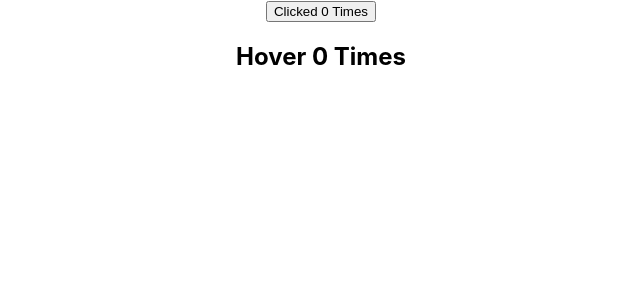
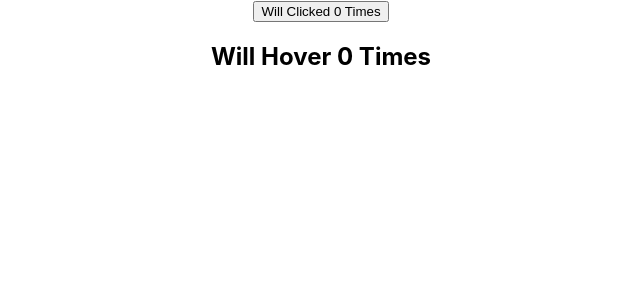
Before and after one commit to illwillgusto/hello-world, a React (Create React App) app: page / in a window 1280 px wide. Shown: the top 300 px of the page, without its empty margins (319-959 px from the left). Built offline with nearby package versions, Linux system fonts and the light colour scheme.

Commit message:
name prop added
added the name prop to both comps

```diff
--- a/src/Components/ClickCounter.js
+++ b/src/Components/ClickCounter.js
@@ -18,7 +18,7 @@ class ClickCounter extends Component {
 
   render() {
     const { count } = this.state
-     return  <button onClick={this.incrementCount}>Clicked { count } Times</button>
+     return  <button onClick={this.incrementCount}>{this.props.name} Clicked { count } Times</button>
   }
 }
 
--- a/src/Components/HoverCounter.js
+++ b/src/Components/HoverCounter.js
@@ -17,7 +17,7 @@ class HoverCounter extends Component {
       }
   render() {
     const {count} = this.state
-    return <h2 onMouseOver={this.incrementCount}>Hover { count } Times</h2>
+    return <h2 onMouseOver={this.incrementCount}>{this.props.name} Hover { count } Times</h2>
   }
 }
 
```
